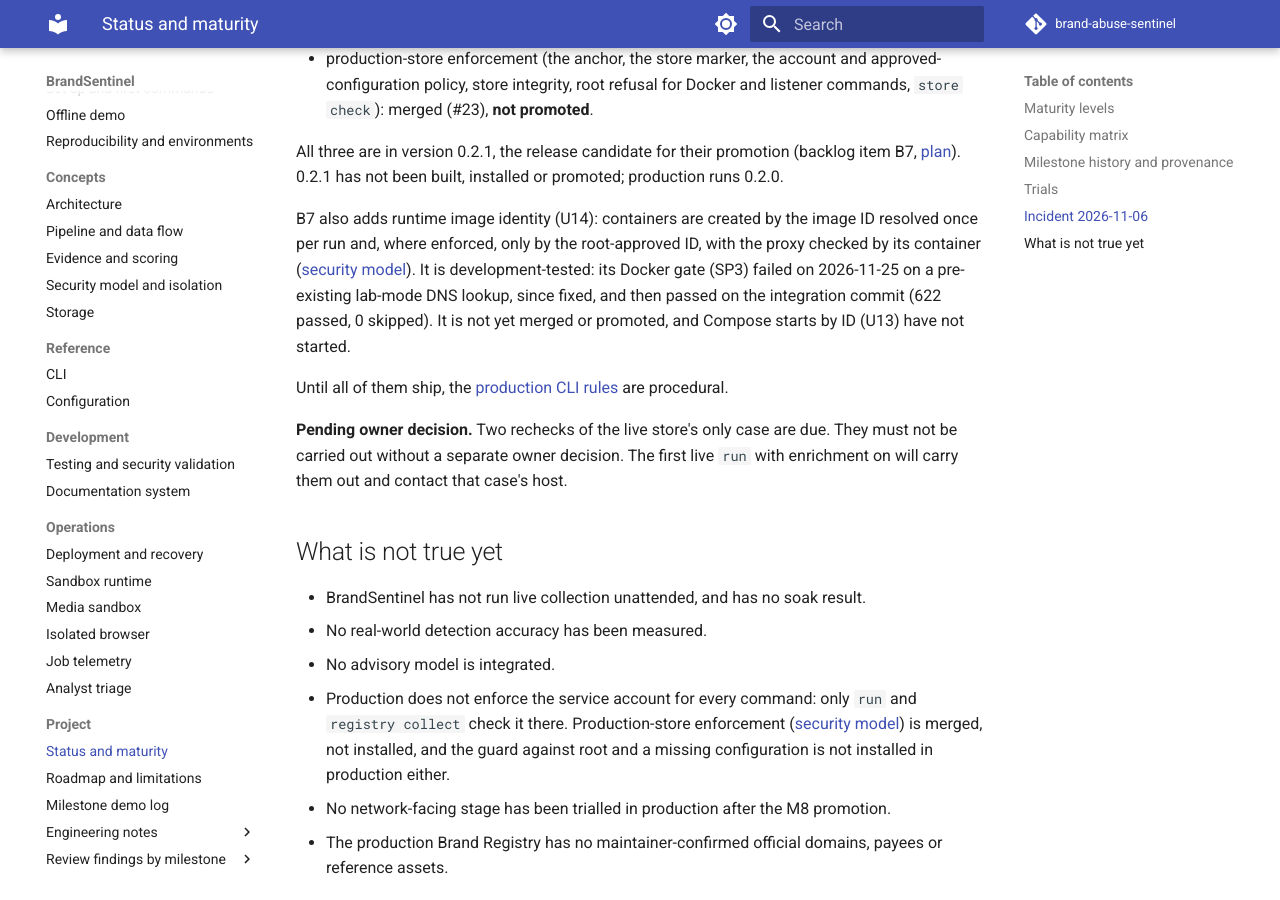
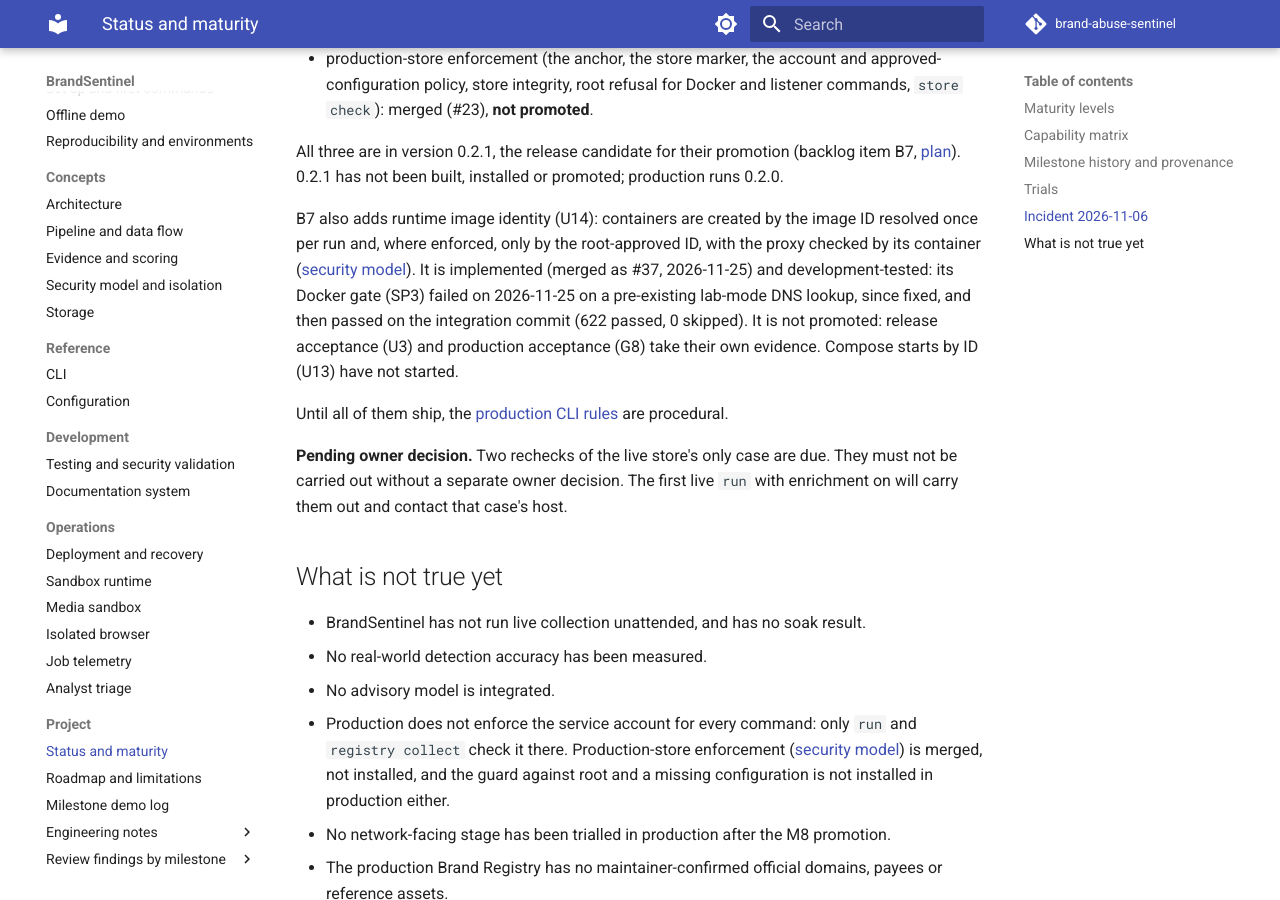
Before and after one commit to riteshspisha/brand-abuse-sentinel, an MkDocs documentation site: the page built from docs/project/status.md, in a window 1280 px wide and 900 px high, scrolled down 4367 px. Built offline with MkDocs 1.6.1 and Material for MkDocs 9.7.7, drawn with Linux system fonts in a browser that asks for light colours; comment, search, counter and statistics services are not loaded.

Commit message:
docs: mark U14 merged and record the completed OB11 cross-check (B7)
After #37 merged (main 13f1d70, 2026-11-25; merge commit tree equal to
4cf97f9), update the status text added in the previous commit:

- U14 is implemented (merged as #37) and development-tested; it is not
  released or promoted, and U3 and G8 take their own acceptance evidence
  (KTD13).
- OB11: the upstream cross-check of the uv and CPython pins was done on
  2026-11-19 and accepted by the owner. The plan now says so where it still
  called the check outstanding; U3 keeps its obligation to cite that
  evidence in its build record and repeats the check only if a pin changes.

Docs only.

Co-Authored-By: Claude Opus 5.5 <noreply@anthropic.com>

```diff
--- a/docs/project/status.md
+++ b/docs/project/status.md
@@ -99,9 +99,10 @@ built, installed or promoted; production runs 0.2.0.
 B7 also adds runtime image identity (U14): containers are created by the image ID resolved
 once per run and, where enforced, only by the root-approved ID, with the proxy checked by
 its container ([security model](../concepts/security.md#image-identity)). It is
-development-tested: its Docker gate (SP3) failed on 2026-11-25 on a pre-existing lab-mode DNS
-lookup, since fixed, and then passed on the integration commit (622 passed, 0 skipped). It is
-not yet merged or promoted, and Compose starts by ID (U13) have not started.
+implemented (merged as #37, 2026-11-25) and development-tested: its Docker gate (SP3) failed
+on 2026-11-25 on a pre-existing lab-mode DNS lookup, since fixed, and then passed on the
+integration commit (622 passed, 0 skipped). It is not promoted: release acceptance (U3) and production acceptance
+(G8) take their own evidence. Compose starts by ID (U13) have not started.
 
 Until all of them ship, the
 [production CLI rules](../operations/deployment.md#production-cli-operations) are
```
Also changed, not shown: docs/plans/2026-11-10-002-chore-b7-production-promotion-plan.md (+10 -10 lines), docs/residual-review-findings/feat-b7-image-runtime-enforcement.md (+1 -1 lines), docs/residual-review-findings/fix-b7-image-manifest.md (+1 -1 lines), docs/solutions/2026-11-25-lab-mode-refusal-after-dns-leaks-a-query.md (+2 -1 lines).
